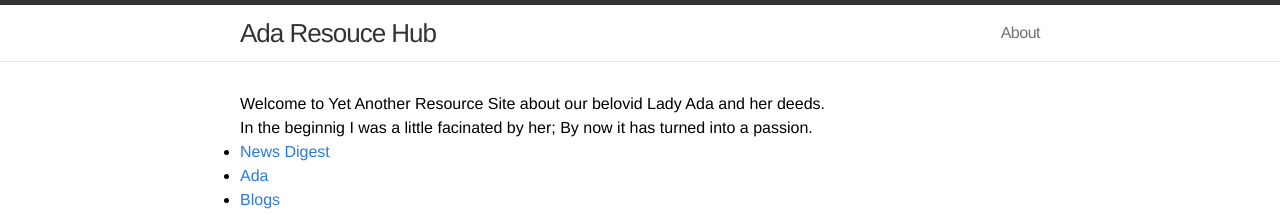
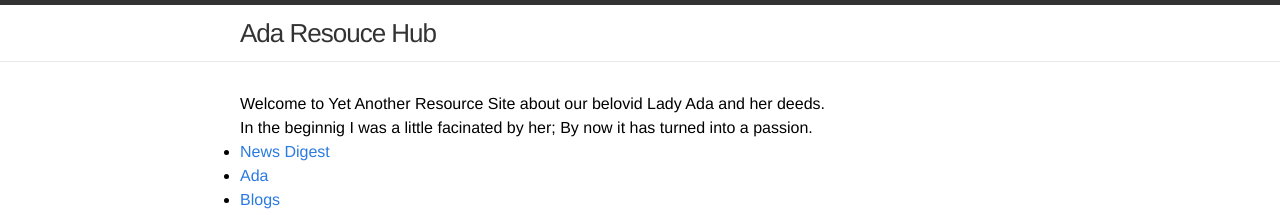
Before and after one commit to the-ARH/the-ARH.github.io, a Jekyll site: the page built from index.md, in a window 1280 px wide. Shown: the top 215 px of the page. Built offline with Jekyll 4.4.1, drawn with Linux system fonts in a browser that asks for light colours.

Commit message:
Update header.html

```diff
--- a/_includes/header.html
+++ b/_includes/header.html
@@ -4,25 +4,6 @@
 
     <a class="site-title" href="{{ site.baseurl }}/">{{ site.title }}</a>
 
-    <nav class="site-nav">
-      <a href="#" class="menu-icon">
-        <svg version="1.1" xmlns="http://www.w3.org/2000/svg" xmlns:xlink="http://www.w3.org/1999/xlink" x="0px" y="0px"
-           viewBox="0 0 18 15" enable-background="new 0 0 18 15" xml:space="preserve">
-          <path fill="#505050" d="M18,1.484c0,0.82-0.665,1.484-1.484,1.484H1.484C0.665,2.969,0,2.304,0,1.484l0,0C0,0.665,0.665,0,1.484,0
-            h15.031C17.335,0,18,0.665,18,1.484L18,1.484z"/>
-          <path fill="#505050" d="M18,7.516C18,8.335,17.335,9,16.516,9H1.484C0.665,9,0,8.335,0,7.516l0,0c0-0.82,0.665-1.484,1.484-1.484
-            h15.031C17.335,6.031,18,6.696,18,7.516L18,7.516z"/>
-          <path fill="#505050" d="M18,13.516C18,14.335,17.335,15,16.516,15H1.484C0.665,15,0,14.335,0,13.516l0,0
-            c0-0.82,0.665-1.484,1.484-1.484h15.031C17.335,12.031,18,12.696,18,13.516L18,13.516z"/>
-        </svg>
-      </a>
-      <div class="trigger">
-        {% for page in site.pages %}
-          {% if page.title == 'About' %}<a class="page-link" href="{{ page.url | prepend: site.baseurl }}">{{ page.title }}</a>{% endif %}
-        {% endfor %}
-      </div>
-    </nav>
-
   </div>
 
 </header>
```
